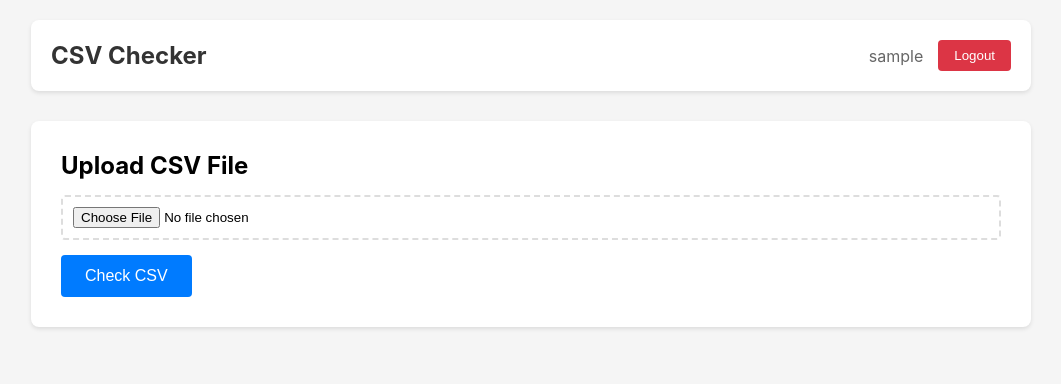
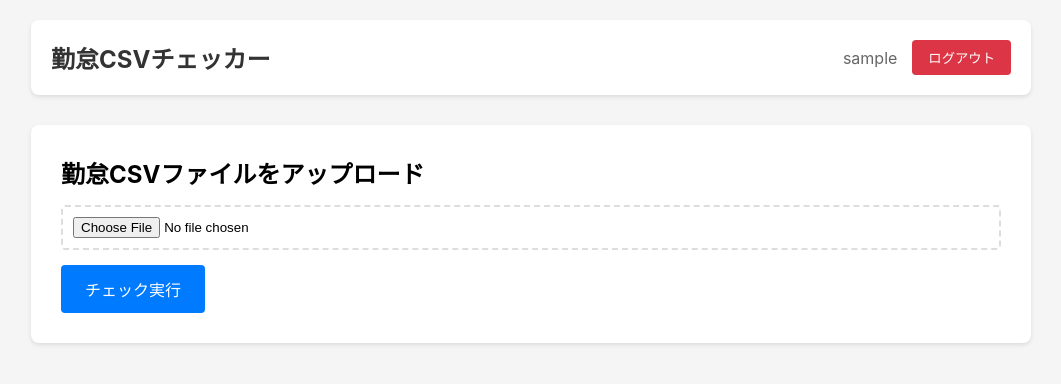
Before and after one commit to shunichiro-takemura/JavaDemo, a Spring Boot app: page /csv-checker in a window 1280 px wide. Shown: the top 384 px of the page, without its empty margins (109-1170 px from the left). Run offline with Spring Boot 4, Linux system fonts and the light colour scheme; the visitor is signed in with stand-in values (Sample User, id 1); some of the project's set-up classes (security, data sources, template engines, error pages and the like) are left out, and stand-ins take their place; some libraries are stand-ins or nearby versions.

Commit message:
Update CSV checker for attendance validation
- Validate overtime hours (>8h) with missing attendance memo
- Extract date from rows where total work hours exceed 8 and memo is empty
- Display message: "{日付}：残業しているが勤怠メモが記載されていません。"
- Show success message when no issues found
- Support both numeric and HH:MM format for work hours
- Localize UI to Japanese

https://claude.ai/code/session_01T714Peim4PTLVguZEffaXi

```diff
--- a/src/main/java/com/example/demo/controller/CsvCheckerController.java
+++ b/src/main/java/com/example/demo/controller/CsvCheckerController.java
@@ -11,10 +11,17 @@ import java.io.BufferedReader;
 import java.io.InputStreamReader;
 import java.nio.charset.StandardCharsets;
 import java.util.ArrayList;
+import java.util.HashMap;
 import java.util.List;
+import java.util.Map;
 
 @Controller
 public class CsvCheckerController {
+
+    private static final String HEADER_TOTAL_WORK_HOURS = "総勤務時間";
+    private static final String HEADER_ATTENDANCE_MEMO = "勤怠メモ";
+    private static final String HEADER_DATE = "日付";
+    private static final double OVERTIME_THRESHOLD = 8.0;
 
     @GetMapping("/")
     public String index() {
@@ -28,12 +35,11 @@ public class CsvCheckerController {
 
     @PostMapping("/csv-checker")
     public String checkCsv(@RequestParam("file") MultipartFile file, Model model) {
-        List<String> errors = new ArrayList<>();
         List<List<String>> rows = new ArrayList<>();
-        int lineNumber = 0;
+        List<String> validationMessages = new ArrayList<>();
 
         if (file.isEmpty()) {
-            model.addAttribute("error", "Please select a CSV file to upload.");
+            model.addAttribute("error", "CSVファイルを選択してください。");
             return "csv-checker";
         }
 
@@ -41,40 +47,78 @@ public class CsvCheckerController {
                 new InputStreamReader(file.getInputStream(), StandardCharsets.UTF_8))) {
 
             String line;
-            int expectedColumns = -1;
+            int lineNumber = 0;
+            Map<String, Integer> headerIndex = new HashMap<>();
 
             while ((line = reader.readLine()) != null) {
                 lineNumber++;
                 String[] columns = line.split(",", -1);
-
-                if (expectedColumns == -1) {
-                    expectedColumns = columns.length;
-                } else if (columns.length != expectedColumns) {
-                    errors.add("Line " + lineNumber + ": Expected " + expectedColumns
-                            + " columns but found " + columns.length);
-                }
 
                 List<String> row = new ArrayList<>();
                 for (String col : columns) {
                     row.add(col);
                 }
                 rows.add(row);
+
+                if (lineNumber == 1) {
+                    for (int i = 0; i < columns.length; i++) {
+                        headerIndex.put(columns[i].trim(), i);
+                    }
+                    continue;
+                }
+
+                Integer totalWorkHoursIdx = headerIndex.get(HEADER_TOTAL_WORK_HOURS);
+                Integer attendanceMemoIdx = headerIndex.get(HEADER_ATTENDANCE_MEMO);
+                Integer dateIdx = headerIndex.get(HEADER_DATE);
+
+                if (totalWorkHoursIdx == null || attendanceMemoIdx == null || dateIdx == null) {
+                    model.addAttribute("error", "必要なヘッダー（総勤務時間、勤怠メモ、日付）が見つかりません。");
+                    return "csv-checker";
+                }
+
+                String totalWorkHoursStr = columns[totalWorkHoursIdx].trim();
+                String attendanceMemo = columns[attendanceMemoIdx].trim();
+                String date = columns[dateIdx].trim();
+
+                double totalWorkHours = parseWorkHours(totalWorkHoursStr);
+
+                if (totalWorkHours > OVERTIME_THRESHOLD && attendanceMemo.isEmpty()) {
+                    validationMessages.add(date + "：残業しているが勤怠メモが記載されていません。");
+                }
             }
 
             model.addAttribute("rows", rows);
             model.addAttribute("totalLines", lineNumber);
             model.addAttribute("fileName", file.getOriginalFilename());
 
-            if (errors.isEmpty()) {
-                model.addAttribute("success", "CSV file is valid! Total lines: " + lineNumber);
+            if (validationMessages.isEmpty()) {
+                model.addAttribute("success", "正しく入力されています。今月もお疲れさまでした。");
             } else {
-                model.addAttribute("errors", errors);
+                model.addAttribute("validationMessages", validationMessages);
             }
 
         } catch (Exception e) {
-            model.addAttribute("error", "Error reading file: " + e.getMessage());
+            model.addAttribute("error", "ファイル読み込みエラー: " + e.getMessage());
         }
 
         return "csv-checker";
     }
+
+    private double parseWorkHours(String workHoursStr) {
+        if (workHoursStr == null || workHoursStr.isEmpty()) {
+            return 0.0;
+        }
+
+        try {
+            if (workHoursStr.contains(":")) {
+                String[] parts = workHoursStr.split(":");
+                int hours = Integer.parseInt(parts[0]);
+                int minutes = parts.length > 1 ? Integer.parseInt(parts[1]) : 0;
+                return hours + (minutes / 60.0);
+            }
+            return Double.parseDouble(workHoursStr);
+        } catch (NumberFormatException e) {
+            return 0.0;
+        }
+    }
 }
--- a/src/main/resources/templates/csv-checker.html
+++ b/src/main/resources/templates/csv-checker.html
@@ -3,7 +3,7 @@
 <head>
     <meta charset="UTF-8">
     <meta name="viewport" content="width=device-width, initial-scale=1.0">
-    <title>CSV Checker</title>
+    <title>勤怠CSVチェッカー</title>
     <style>
         * {
             box-sizing: border-box;
@@ -158,20 +158,20 @@
 <body>
     <div class="container">
         <div class="header">
-            <h1>CSV Checker</h1>
+            <h1>勤怠CSVチェッカー</h1>
             <div class="user-info">
                 <span sec:authentication="name">User</span>
                 <form th:action="@{/logout}" method="post" style="display: inline;">
-                    <button type="submit" class="logout-btn">Logout</button>
+                    <button type="submit" class="logout-btn">ログアウト</button>
                 </form>
             </div>
         </div>
 
         <div class="card">
             <form class="upload-form" th:action="@{/csv-checker}" method="post" enctype="multipart/form-data">
-                <h2>Upload CSV File</h2>
+                <h2>勤怠CSVファイルをアップロード</h2>
                 <input type="file" name="file" accept=".csv" required>
-                <button type="submit" class="submit-btn">Check CSV</button>
+                <button type="submit" class="submit-btn">チェック実行</button>
             </form>
         </div>
 
@@ -179,17 +179,17 @@
 
         <div th:if="${error}" class="alert alert-error" th:text="${error}"></div>
 
-        <div th:if="${errors}" class="alert alert-warning">
-            <strong>Validation Errors Found:</strong>
+        <div th:if="${validationMessages}" class="alert alert-warning">
+            <strong>確認が必要な項目:</strong>
             <ul class="error-list">
-                <li th:each="err : ${errors}" th:text="${err}"></li>
+                <li th:each="msg : ${validationMessages}" th:text="${msg}"></li>
             </ul>
         </div>
 
         <div th:if="${rows}" class="card">
             <div class="result-info">
-                <strong>File:</strong> <span th:text="${fileName}"></span><br>
-                <strong>Total Lines:</strong> <span th:text="${totalLines}"></span>
+                <strong>ファイル名:</strong> <span th:text="${fileName}"></span><br>
+                <strong>総行数:</strong> <span th:text="${totalLines}"></span>
             </div>
 
             <div class="table-wrapper">
```
